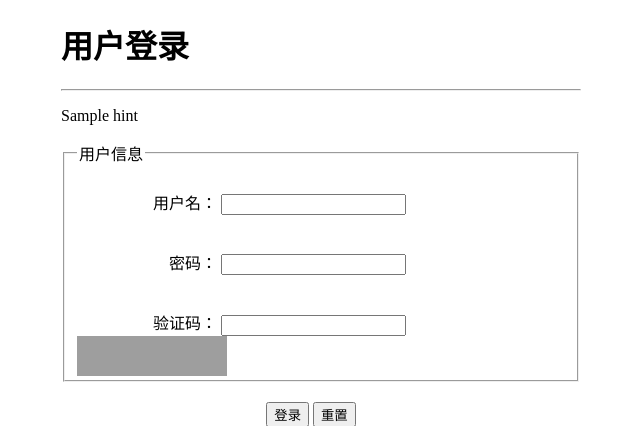
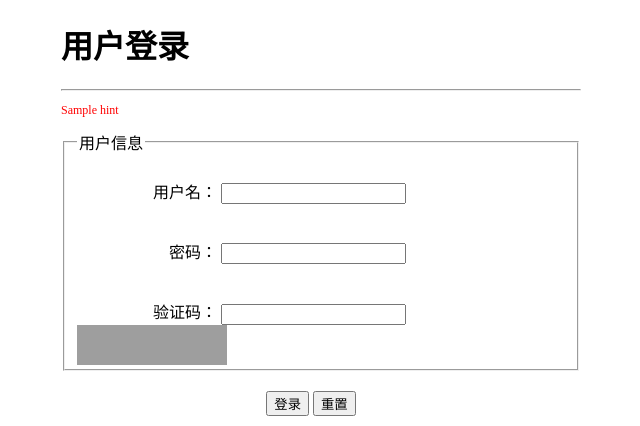
Before and after one commit to lu782663119/django.py, a Django app: template templates/login.html in a window 1280 px wide. Shown: the top 426 px of the page, without its empty margins (319-959 px from the left). Run offline with Django 3.2, Linux system fonts and the light colour scheme; the template is opened without the code that fills it: most values are stand-ins (such as "Sample title", 1, 10 or a date in 2020); grey boxes are pictures that could not be loaded.

Commit message:
完善功能

```diff
--- a/first/views.py
+++ b/first/views.py
@@ -64,7 +64,7 @@ def login(request: HttpRequest):   # 根据不同得请求方法来执行渲染
         password = request.POST.get('password')
         if username and password:
             password = gen_md5_digest(password)
-            user = User.object.filter(username=username, password=password).first()
+            user = User.objects.filter(username=username, password=password).first()
             if user:
                 pass
             else:
--- a/templates/login.html
+++ b/templates/login.html
@@ -38,13 +38,17 @@
             text-align: center;
             margin-top: 20px;
         }
+        .hint{
+            color: red;
+            font-size: 12px
+        }
     </style>
 </head>
 <body>
     <div id="container">
         <h1>用户登录</h1>
         <hr>
-        <p>{{hint}}</p>
+        <p class="hint">{{hint}}</p>
         <form action="/login/" method="post">
             {% csrf_token %}
             <fieldset>
```
